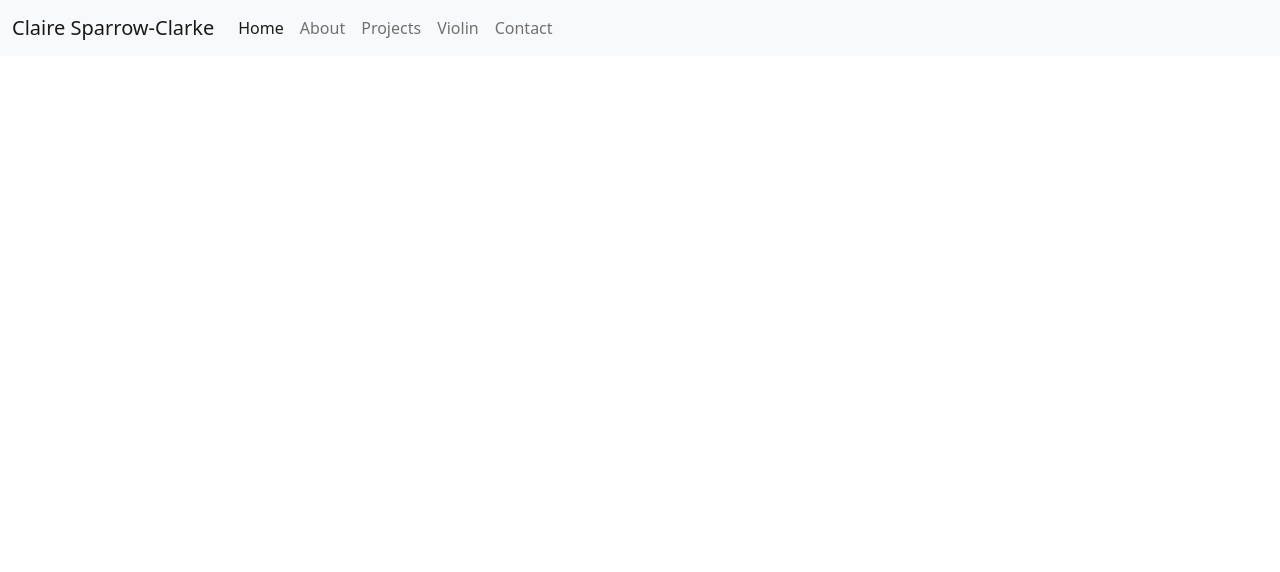
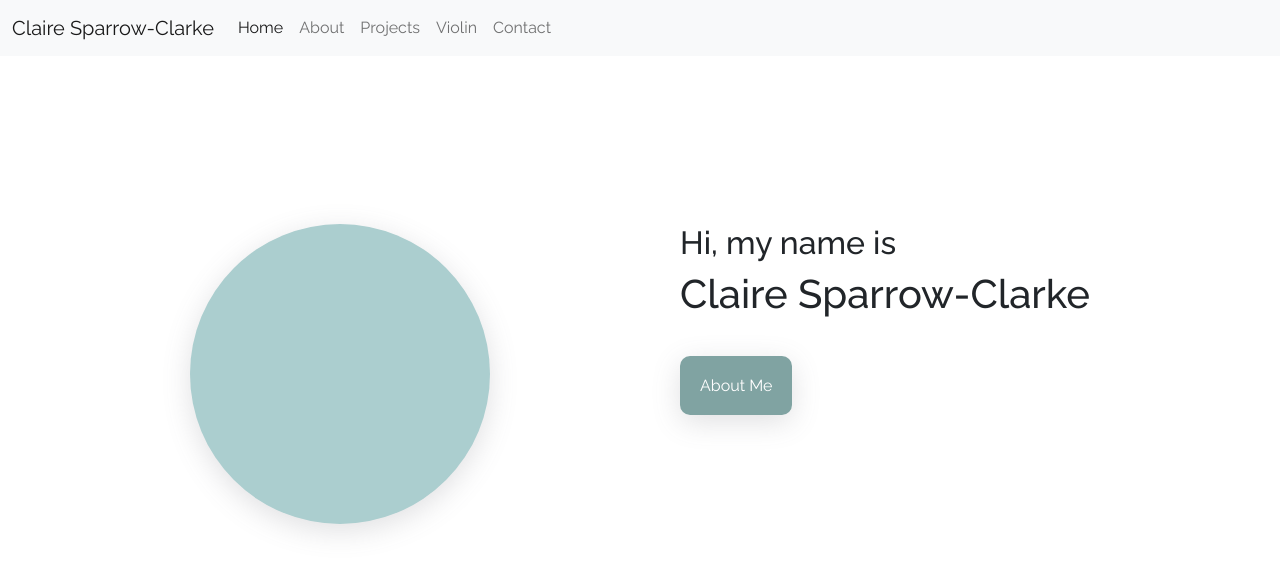
Before and after one commit to sparrow2100/Portfolio-project, a plain HTML site: page src/index.html in a window 1280 px wide. Drawn offline with nearby package versions, Linux system fonts and the light colour scheme.

Commit message:
Added a font, started styling the homepage

```diff
--- a/src/index.html
+++ b/src/index.html
@@ -5,6 +5,12 @@
     <meta http-equiv="X-UA-Compatible" content="IE=edge" />
     <meta name="viewport" content="width=device-width, initial-scale=1.0" />
     <title>Document</title>
+    <link rel="preconnect" href="https://fonts.googleapis.com" />
+    <link rel="preconnect" href="https://fonts.gstatic.com" crossorigin />
+    <link
+      href="https://fonts.googleapis.com/css2?family=Raleway:wght@400;500&display=swap"
+      rel="stylesheet"
+    />
     <link
       href="https://cdn.jsdelivr.net/npm/bootstrap@5.2.2/dist/css/bootstrap.min.css"
       rel="stylesheet"
@@ -16,7 +22,7 @@
       integrity="sha384-OERcA2EqjJCMA+/3y+gxIOqMEjwtxJY7qPCqsdltbNJuaOe923+mo//f6V8Qbsw3"
       crossorigin="anonymous"
     ></script>
-    <link rel="stylesheet" href="/style.css" />
+    <link rel="stylesheet" href="./style.css" />
   </head>
   <body>
     <
@@ -55,5 +61,15 @@
         </div>
       </div>
     </nav>
+    <div class="profile">
+      <div class="for-image"><div class="circle"></div></div>
+      <div class="for-greeting">
+        <h2>Hi, my name is</h2>
+        <h1>Claire Sparrow-Clarke</h1>
+        <br />
+        <br />
+        <a class="about-link" href="about.html">About Me</a>
+      </div>
+    </div>
   </body>
 </html>
--- a/src/style.css
+++ b/src/style.css
@@ -0,0 +1,43 @@
+:root {
+  --first-colour: #80a3a2;
+  --second-colour: #abcecf;
+  --third-colour: #c4dce0;
+  --fourth-colour: #daf4f5;
+  --box-shadow: rgba(100, 100, 111, 0.2) 0px 7px 29px 0px;
+}
+
+body {
+  font-family: Raleway, sans-serif;
+}
+
+.circle {
+  background-color: #abcecf;
+  border-radius: 150px;
+  width: 300px;
+  height: 300px;
+  box-shadow: var(--box-shadow);
+}
+
+.profile {
+  margin-top: 200px;
+  display: flex;
+  justify-content: space-evenly;
+}
+
+.about-link {
+  text-decoration: none;
+  background-color: #80a3a2;
+  color: white;
+  width: 50px;
+  height: 25px;
+  padding: 20px;
+  margin-top: 30px;
+  border-radius: 10px;
+  box-shadow: var(--box-shadow);
+}
+
+.about-link:hover {
+  color: white;
+  background-color: #94b7b6;
+  transition: all 200ms ease-in-out;
+}
```
